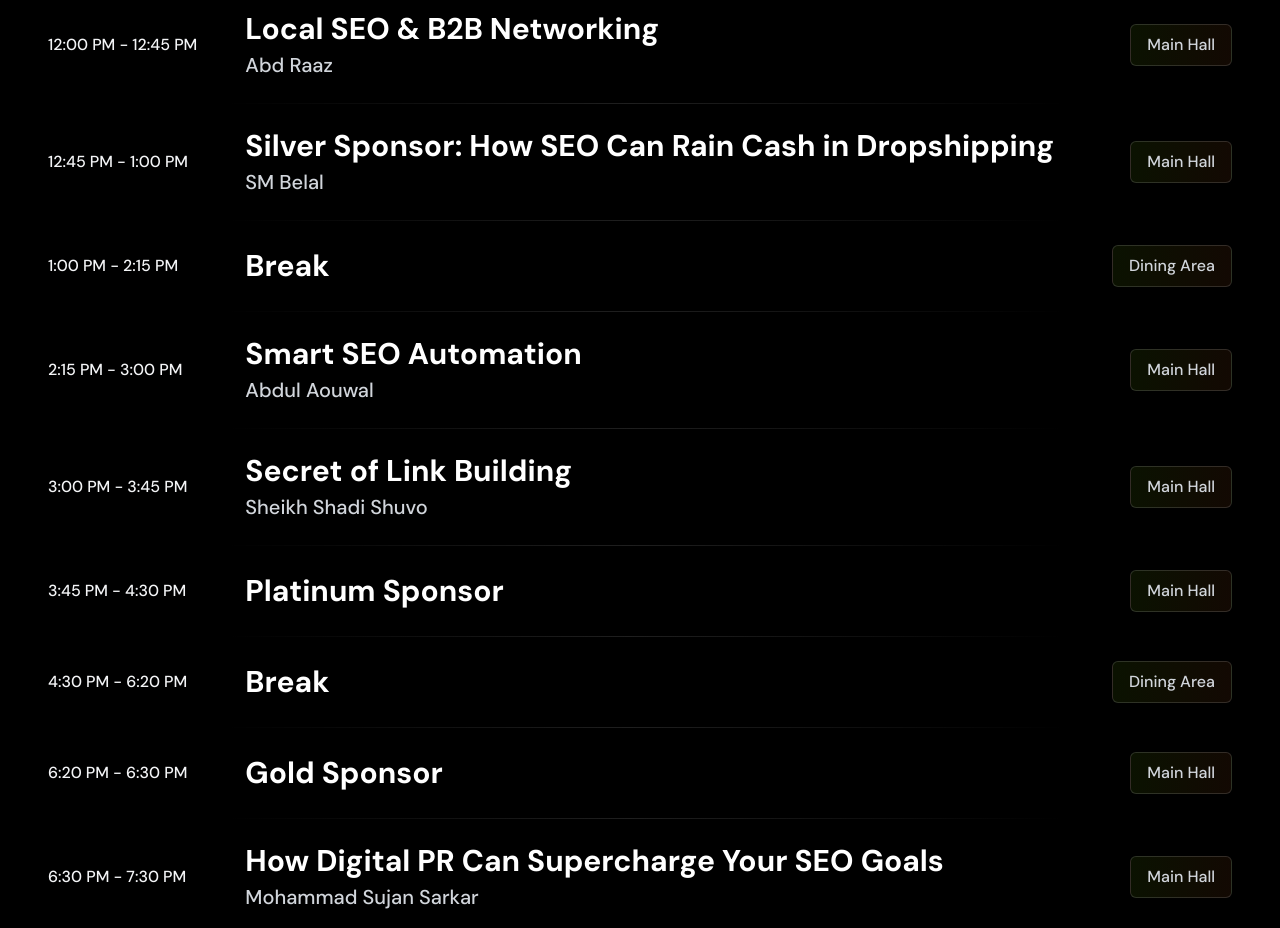
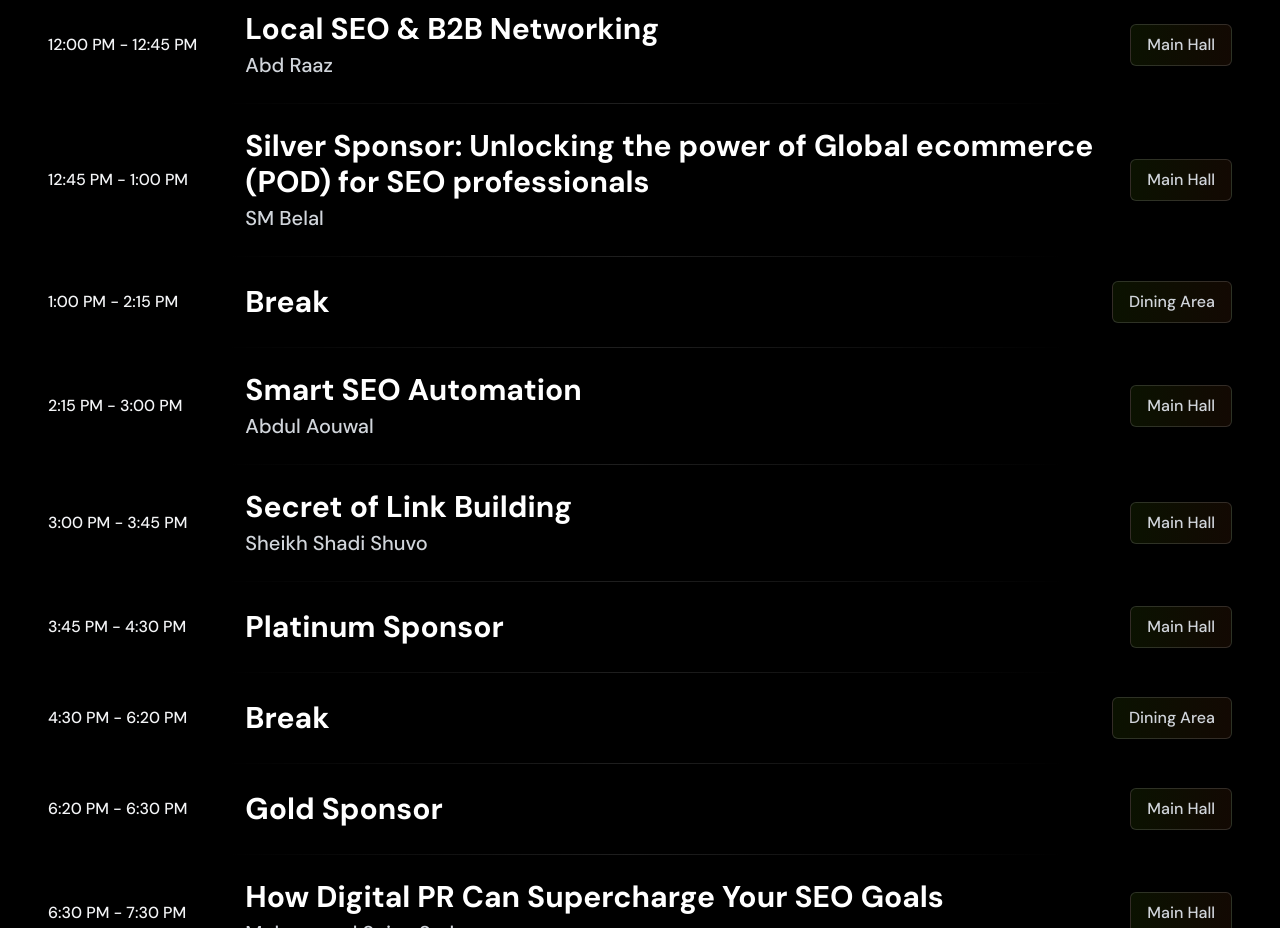
Before and after one commit to mahmudulmr19/event-app, a Next.js app: page / in a window 1280 px wide. Shown: the part 3100-4028 px from the top of the page. Built offline with nearby package versions, Linux system fonts and the light colour scheme.

Commit message:
feat: update agenda title for Silver Sponsor to enhance relevance for SEO professionals in the event schedule

```diff
--- a/src/components/home/agendas.tsx
+++ b/src/components/home/agendas.tsx
@@ -83,7 +83,8 @@ export function Agendas() {
     },
     {
       time: "12:45 PM - 1:00 PM",
-      title: "Silver Sponsor: How SEO Can Rain Cash in Dropshipping",
+      title:
+        "Silver Sponsor: Unlocking the power of Global ecommerce (POD) for SEO professionals",
       speaker: "SM Belal",
       location: "Main Hall",
     },
```
